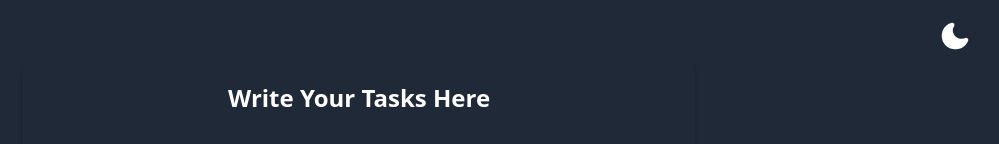
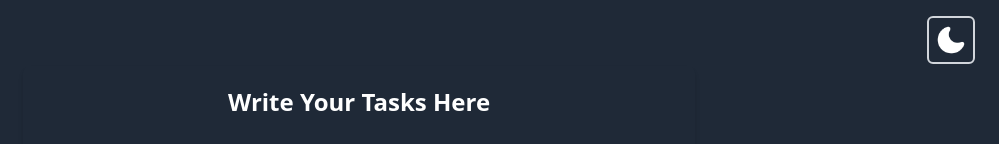
Before and after one commit to ayushthakurrrr/TodoList-React, a React (Vite) app: page / in a window 1280 px wide. Shown: the top 144 px of the page, without its empty margins (281-1280 px from the left). Built offline with nearby package versions, Linux system fonts and the light colour scheme.

Commit message:
Added border to Btn

```diff
--- a/src/Components/ThemeBtn.jsx
+++ b/src/Components/ThemeBtn.jsx
@@ -18,7 +18,7 @@ const ThemeBtn = () => {
 
     return (
         <div className='text-right pr-6'>
-            <button onClick={themebtnClick}>
+            <button onClick={themebtnClick} className='p-0.5 rounded-md border-2 border-gray-500 dark:border-gray-300'>
                 <img src={themeMode == 'dark' ? "/image.png" : "/download.png"} alt="Theme Mode" className='w-10 h-10' />
             </button>
         </div>
```
